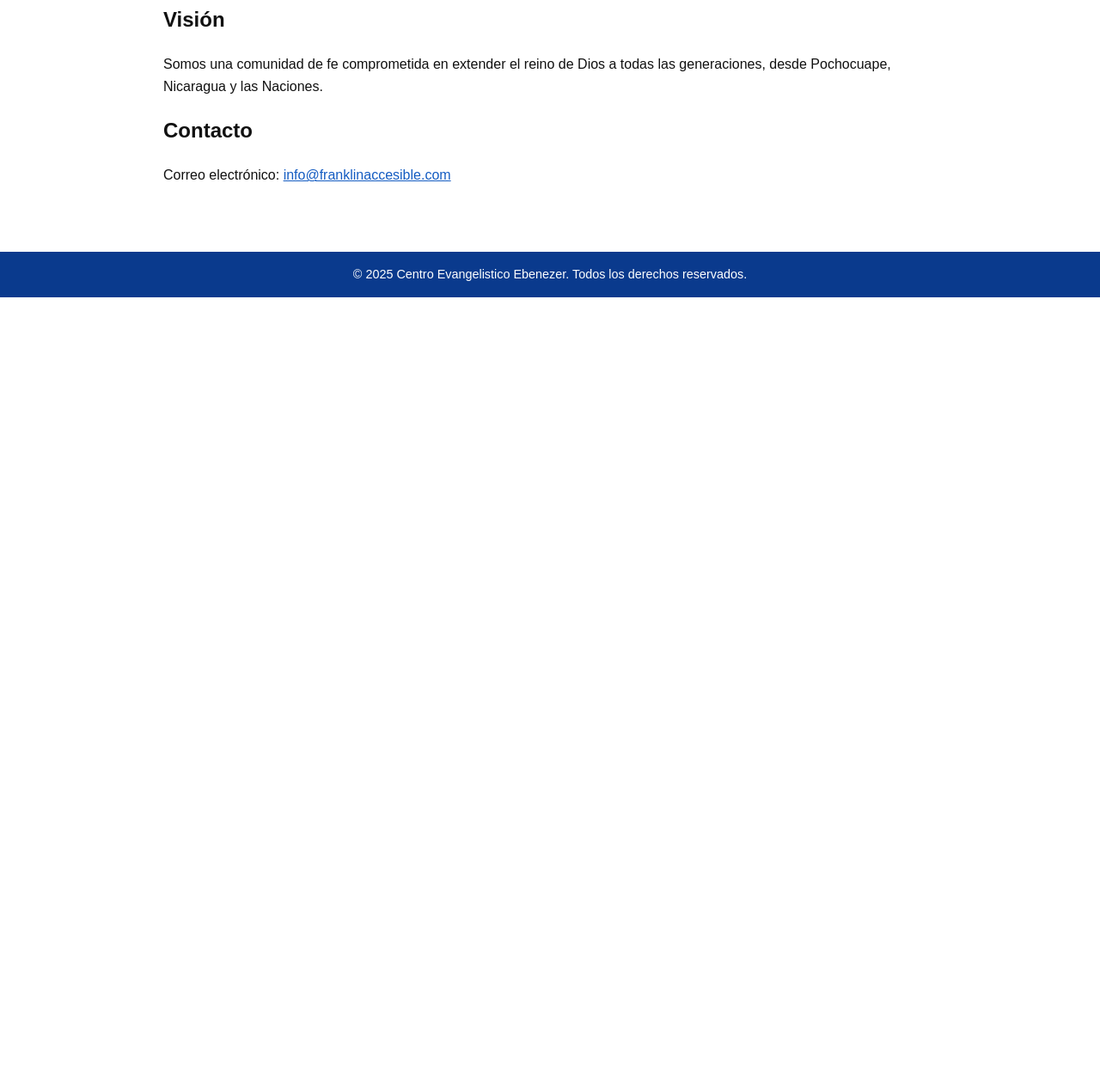
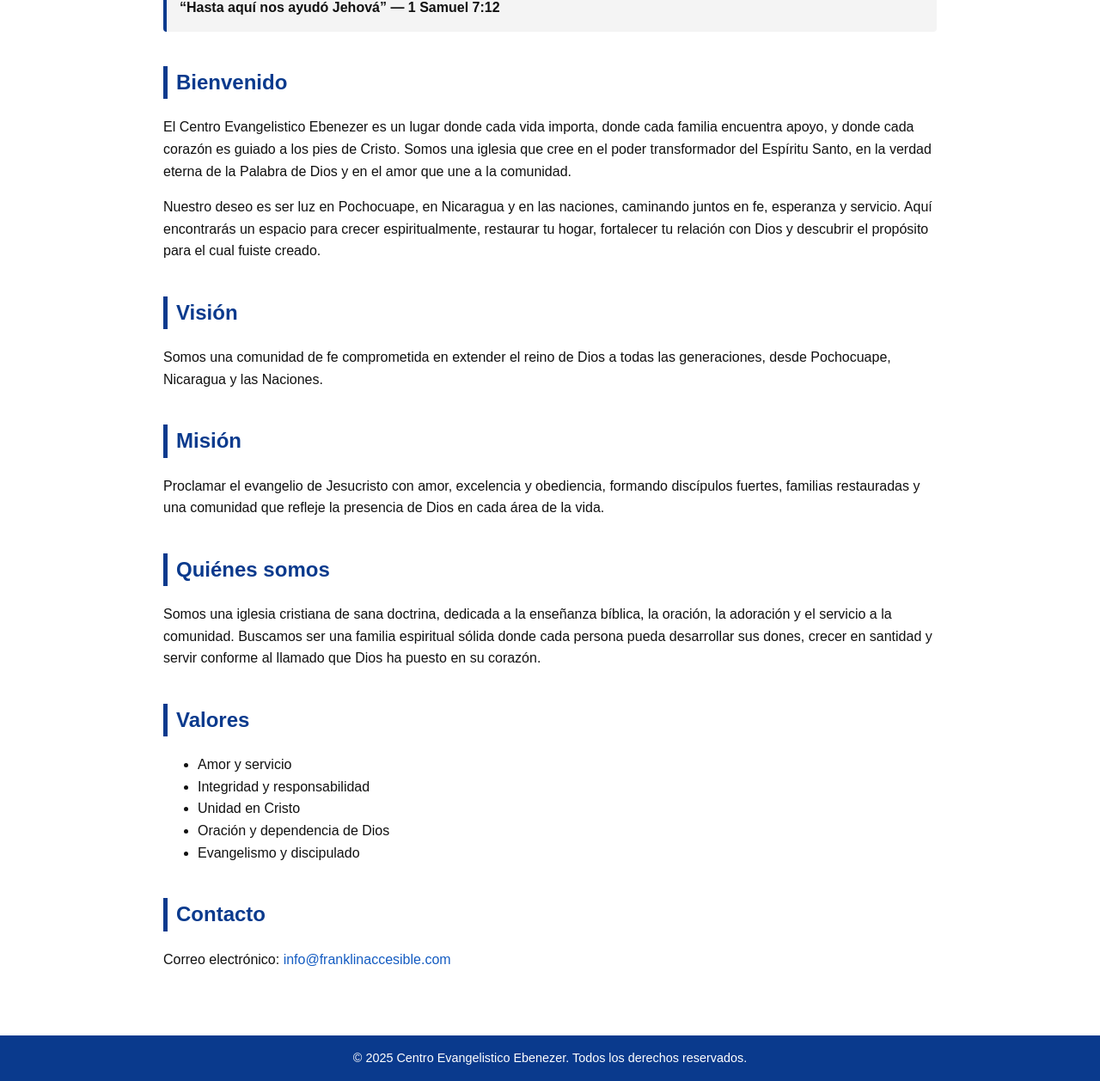
Before and after one commit to javyx21/centro-evangelistico-ebenezer, a plain HTML site: page index.html in a window 1280 px wide. Shown: the part 492-1750 px from the top of the page at 86% size. Before the commit the page ends 838 px from the top, so only its background shows below. Drawn offline with Linux system fonts and the light colour scheme.

Commit message:
Update index.html

```diff
--- a/index.html
+++ b/index.html
@@ -1,38 +1,42 @@
 <!DOCTYPE html>
 <html lang="es">
 <head>
-    <meta charset="UTF-8" />
-    <meta name="viewport" content="width=device-width, initial-scale=1.0" />
+    <meta charset="UTF-8">
+    <meta name="viewport" content="width=device-width, initial-scale=1.0">
     <title>Centro Evangelistico Ebenezer - Comarca Pochocuape</title>
 
-    <!-- Estilos accesibles -->
     <style>
         :root {
-            --color-fondo: #ffffff;
-            --color-texto: #111111;
-            --color-primario: #0a3a8d;
-            --color-secundario: #145cc2;
+            --azul: #0a3a8d;
+            --azul-claro: #145cc2;
+            --fondo: #ffffff;
+            --texto: #111111;
         }
 
         body {
+            margin: 0;
             font-family: Arial, Helvetica, sans-serif;
-            background-color: var(--color-fondo);
-            color: var(--color-texto);
-            margin: 0;
-            padding: 0;
+            background: var(--fondo);
+            color: var(--texto);
             line-height: 1.6;
         }
 
         header {
+            background: var(--azul);
+            padding: 25px 15px;
             text-align: center;
-            background: var(--color-primario);
-            color: #ffffff;
-            padding: 20px;
+            color: white;
         }
 
         header h1 {
             margin: 0;
-            font-size: 2rem;
+            font-size: 2.3rem;
+        }
+
+        header h2 {
+            margin: 5px 0 0;
+            font-size: 1.3rem;
+            font-weight: normal;
         }
 
         main {
@@ -45,31 +49,44 @@
             display: block;
             margin: 20px auto;
             max-width: 260px;
+            border: 2px solid var(--azul);
             border-radius: 6px;
-            border: 2px solid var(--color-primario);
+        }
+
+        h2 {
+            color: var(--azul);
+            border-left: 5px solid var(--azul);
+            padding-left: 10px;
+            margin-top: 40px;
+        }
+
+        .caja {
+            background: #f4f4f4;
+            padding: 15px;
+            border-left: 4px solid var(--azul);
+            border-radius: 4px;
+            margin-bottom: 25px;
         }
 
         footer {
             margin-top: 40px;
-            background: var(--color-primario);
-            color: #ffffff;
+            background: var(--azul);
+            color: white;
             text-align: center;
             padding: 15px;
             font-size: 0.9rem;
         }
 
         a {
-            color: var(--color-secundario);
+            color: var(--azul-claro);
+            text-decoration: none;
         }
 
-        a:focus,
-        button:focus,
-        input:focus {
+        a:focus {
             outline: 3px solid #ffcc00;
         }
     </style>
 </head>
-
 <body>
 
 <header>
@@ -79,23 +96,61 @@
 
 <main>
 
-        <!-- Imagen del logo con texto alternativo accesible -->
+    <!-- LOGO -->
     <img
         src="logo.jpg"
         alt="Logotipo del Centro Evangelistico Ebenezer. Una paloma blanca desciende con rayos dorados desde el cielo hacia un hombre arrodillado en oración junto a una roca con las palabras ‘Piedra de ayuda’. El borde del logo contiene el nombre Centro Evangelistico Ebenezer y Comarca Pochocuape."
         class="logo"
     />
 
+    <div class="caja">
+        <strong>“Hasta aquí nos ayudó Jehová” — 1 Samuel 7:12</strong>
+    </div>
+
+    <h2>Bienvenido</h2>
+    <p>
+        El Centro Evangelistico Ebenezer es un lugar donde cada vida importa, donde cada familia encuentra apoyo,
+        y donde cada corazón es guiado a los pies de Cristo. Somos una iglesia que cree en el poder transformador
+        del Espíritu Santo, en la verdad eterna de la Palabra de Dios y en el amor que une a la comunidad.
+    </p>
+
+    <p>
+        Nuestro deseo es ser luz en Pochocuape, en Nicaragua y en las naciones, caminando juntos en fe,
+        esperanza y servicio. Aquí encontrarás un espacio para crecer espiritualmente, restaurar tu hogar,
+        fortalecer tu relación con Dios y descubrir el propósito para el cual fuiste creado.
+    </p>
+
     <h2>Visión</h2>
     <p>
-            Somos una comunidad de fe comprometida en extender el reino de Dios a todas las generaciones, desde Pochocuape, Nicaragua y las Naciones.
+        Somos una comunidad de fe comprometida en extender el reino de Dios a todas las generaciones,
+        desde Pochocuape, Nicaragua y las Naciones.
     </p>
+
+    <h2>Misión</h2>
+    <p>
+        Proclamar el evangelio de Jesucristo con amor, excelencia y obediencia, formando discípulos fuertes,
+        familias restauradas y una comunidad que refleje la presencia de Dios en cada área de la vida.
+    </p>
+
+    <h2>Quiénes somos</h2>
+    <p>
+        Somos una iglesia cristiana de sana doctrina, dedicada a la enseñanza bíblica, la oración, la adoración
+        y el servicio a la comunidad. Buscamos ser una familia espiritual sólida donde cada persona pueda
+        desarrollar sus dones, crecer en santidad y servir conforme al llamado que Dios ha puesto en su corazón.
+    </p>
+
+    <h2>Valores</h2>
+    <ul>
+        <li>Amor y servicio</li>
+        <li>Integridad y responsabilidad</li>
+        <li>Unidad en Cristo</li>
+        <li>Oración y dependencia de Dios</li>
+        <li>Evangelismo y discipulado</li>
+    </ul>
 
     <h2>Contacto</h2>
     <p>Correo electrónico:
-            <a href="mailto:info@franklinaccesible.com">
-                info@franklinaccesible.com
-            </a>
+        <a href="mailto:info@franklinaccesible.com">info@franklinaccesible.com</a>
     </p>
 </main>
 
```
Lines whose indentation alone changed are shown as unchanged.
